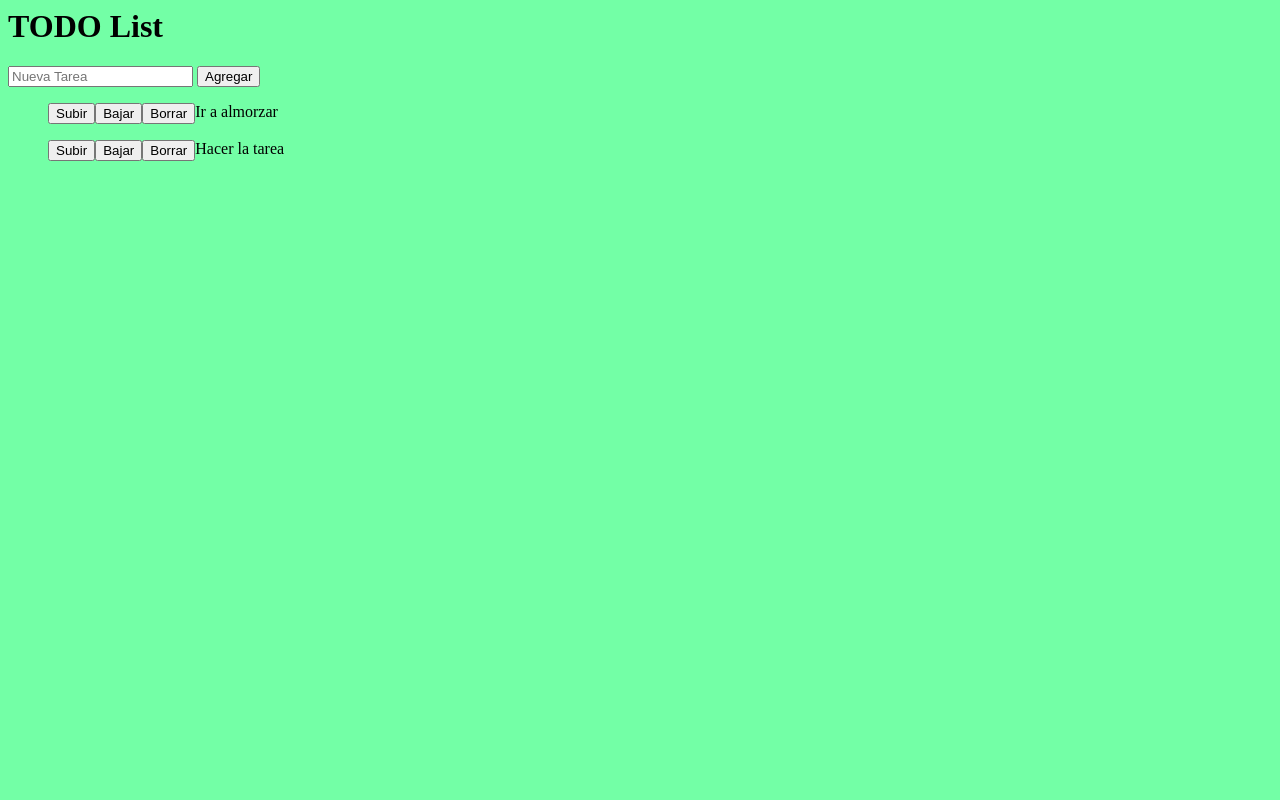
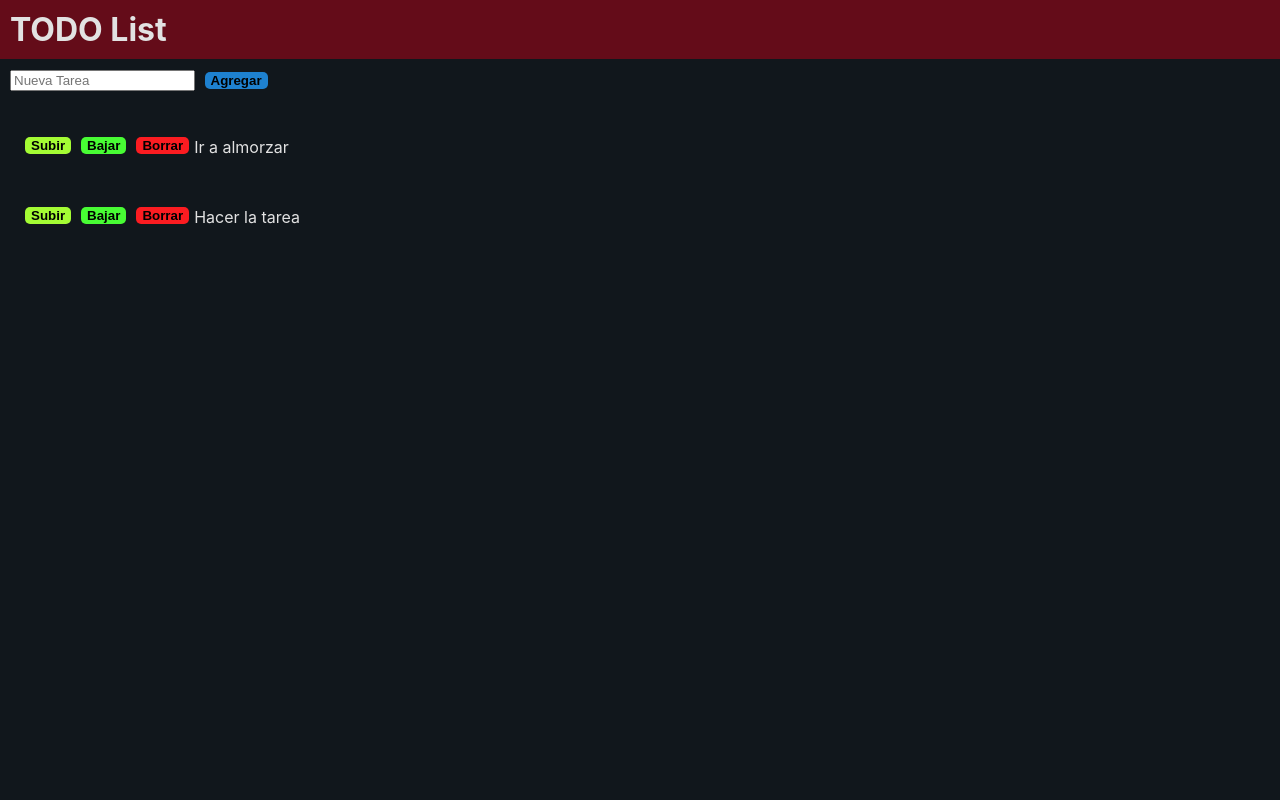
Before and after one commit to xof96/Tarea0, a Django app: page /todolist/ in a window 1280 px wide. Run offline with Django 3.2, Linux system fonts and the light colour scheme; data comes from the database, SQL or seed files in the repository.

Commit message:
Style to buttons added

```diff
--- a/todolist/static/todolist/style.css
+++ b/todolist/static/todolist/style.css
@@ -1,7 +1,49 @@
 body {
-    background: #73ffa6;
+    margin: 0;
+    background: #11171c;
+    font-family: -apple-system, BlinkMacSystemFont,
+    "Segoe UI", Helvetica, Arial, sans-serif,
+    "Apple Color Emoji", "Segoe UI Emoji", "Segoe UI Symbol";
+    color: #e2e2e2;
+}
+div {
+    padding: 10px;
 }
 
-li {
+
+h1 {
+    margin: inherit;
+}
+
+.header {
+    background-color: #640c19;
+}
+.task-item {
+    height: 50px;
+    width: 100%;
     display: flex;
 }
+
+.button {
+    margin-left: 5px;
+    margin-right: 5px;
+    border-radius: 5px;
+    font-weight: bold;
+    border: none;
+}
+
+.text-input-button {
+    background-color: #1e81cf;
+}
+
+.up-button {
+    background-color: #a4fc34;
+}
+
+.down-button {
+    background-color: #48fc34;
+}
+
+.delete-button {
+    background-color: #fc1c21;
+}
--- a/todolist/templates/todolist/index.html
+++ b/todolist/templates/todolist/index.html
@@ -4,40 +4,43 @@
 <script src="{% static 'todolist/logic.js' %}"></script>
 
 <title>TODO List</title>
-
-<h1>TODO List</h1>
+<div class="header">
+    <h1>TODO List</h1>
+</div>
 
 {% if error_message %}<p><strong>{{ error_message }}</strong></p>{% endif %}
+<div class="input-form">
+    <form action="{% url 'todolist:addtask' %}" method="post">
+        {% csrf_token %}
 
-<form action="{% url 'todolist:addtask' %}" method="post">
-    {% csrf_token %}
+        <input type="text" name="task-name" placeholder="Nueva Tarea">
+        <input class="button text-input-button" type="submit" value="Agregar">
+    </form>
+</div>
 
-    <input type="text" name="task-name" placeholder="Nueva Tarea">
-    <input type="submit" value="Agregar">
-</form>
 {% if t_list %}
-    <ul id="task-list">
+    <div class="task-list">
         {% for t in t_list %}
-            <li id="task{{ t.id }}">
+            <div class="task-item">
                 <form action="{% url 'todolist:taskup' %}" method="post">
                     {% csrf_token %}
                     <input type="hidden" name="up" value="{{ t.id }}">
-                    <button>Subir</button>
+                    <button class="button up-button">Subir</button>
                 </form>
                 <form action="{% url 'todolist:taskdown' %}" method="post">
                     {% csrf_token %}
                     <input type="hidden" name="down" value="{{ t.id }}">
-                    <button>Bajar</button>
+                    <button class="button down-button">Bajar</button>
                 </form>
                 <form action="{% url 'todolist:removetask' %}" method="post">
                     {% csrf_token %}
                     <input type="hidden" name="erase" value="{{ t.id }}">
-                    <button>Borrar</button>
+                    <button class="button delete-button">Borrar</button>
                 </form>
                 {{ t.name }}
-            </li>
+            </div>
         {% endfor %}
-    </ul>
+    </div>
 {% else %}
     <p>No hay tareas disponibles.</p>
 {% endif %}
```
